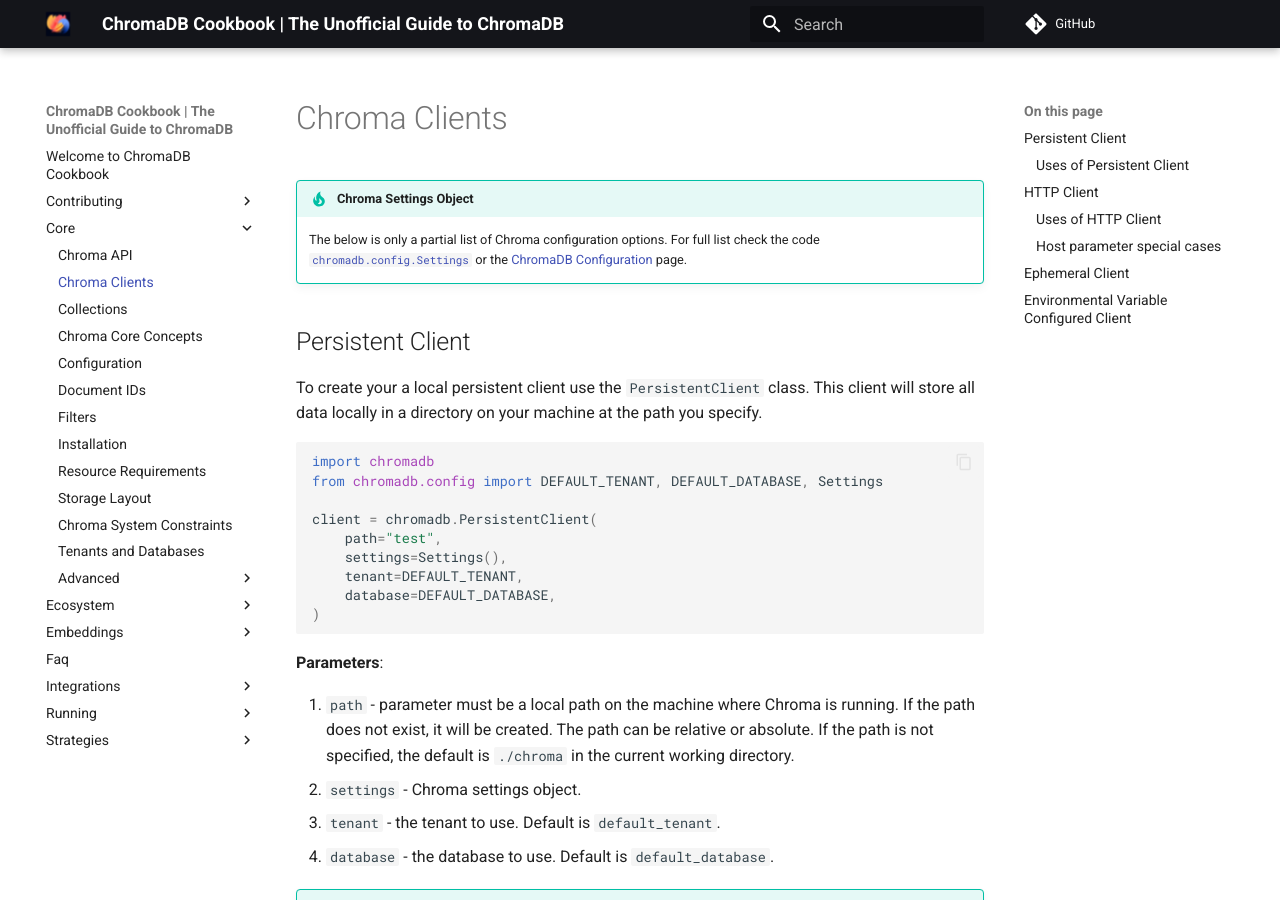
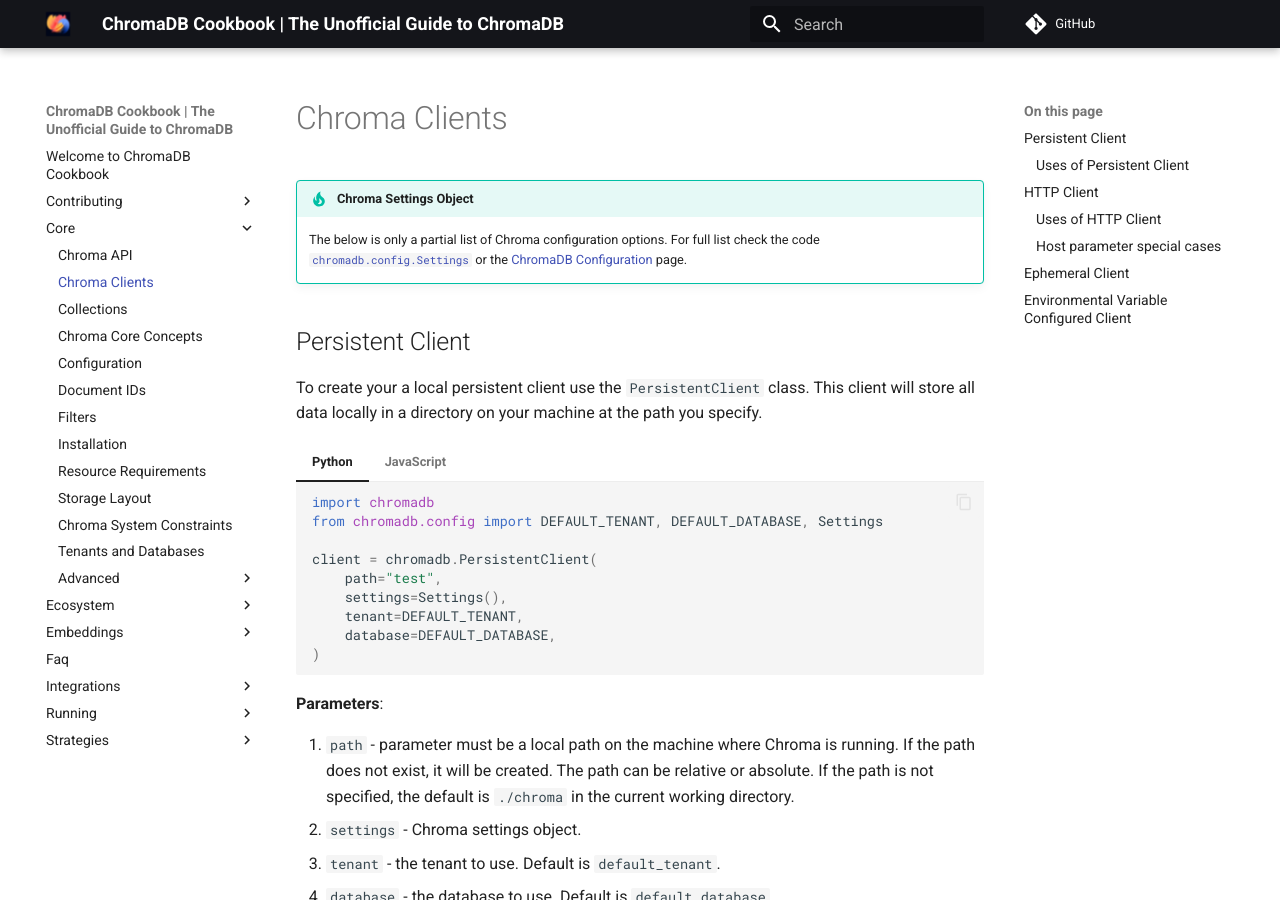
Before and after one commit to amikos-tech/chroma-cookbook, an MkDocs documentation site: the page built from docs/core/clients.md, in a window 1280 px wide and 900 px high. Built offline with MkDocs 1.6.1 and Material for MkDocs 9.7.7, drawn with Linux system fonts in a browser that asks for light colours; comment, search, counter and statistics services are not loaded.

Commit message:
feat: Tabs experimentation

````diff
--- a/docs/core/clients.md
+++ b/docs/core/clients.md
@@ -12,17 +12,28 @@
 To create your a local persistent client use the `PersistentClient` class. This client will store all data locally in a
 directory on your machine at the path you specify.
 
-```python
-import chromadb
-from chromadb.config import DEFAULT_TENANT, DEFAULT_DATABASE, Settings
+=== "Python"
 
-client = chromadb.PersistentClient(
-    path="test",
-    settings=Settings(),
-    tenant=DEFAULT_TENANT,
-    database=DEFAULT_DATABASE,
-)
-```
+    ```python
+    import chromadb
+    from chromadb.config import DEFAULT_TENANT, DEFAULT_DATABASE, Settings
+
+    client = chromadb.PersistentClient(
+        path="test",
+        settings=Settings(),
+        tenant=DEFAULT_TENANT,
+        database=DEFAULT_DATABASE,
+    )
+    ```
+
+=== "JavaScript"
+
+    ```javascript
+    import {ChromaClient}  from "chromadb";
+    const client = new ChromaClient({
+        path: "http://localhost:8000"
+    });
+    ```
 
 **Parameters**:
 
````
